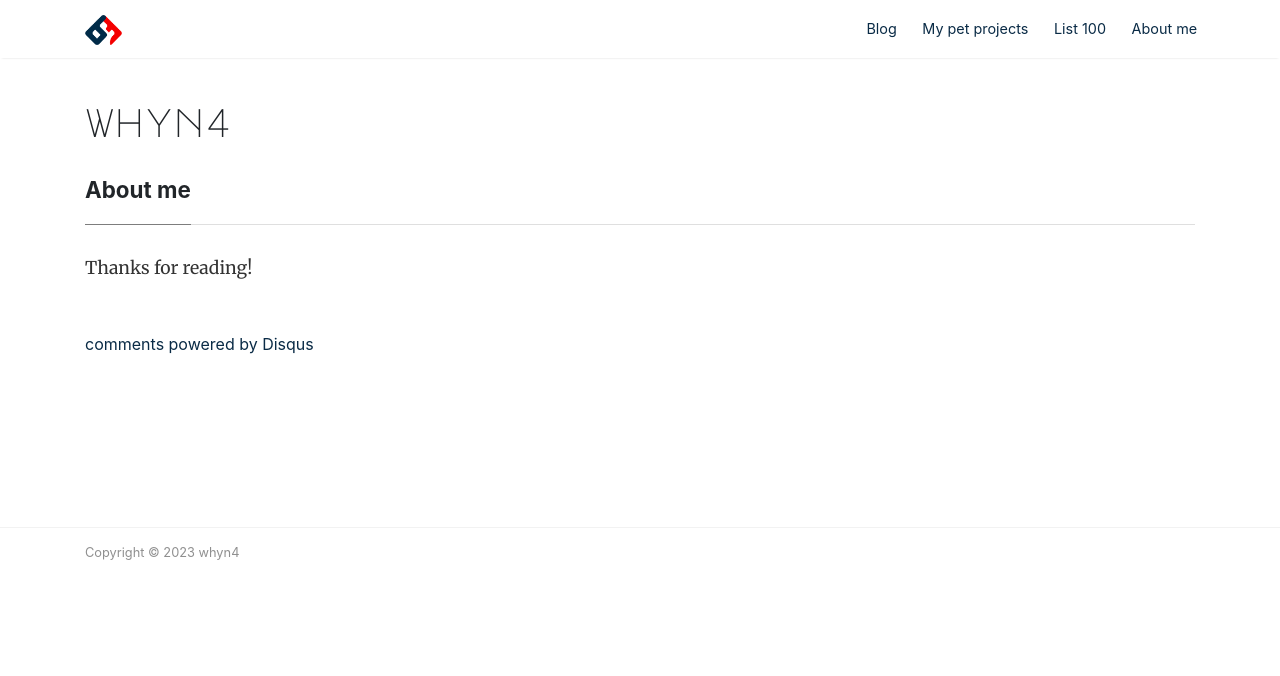
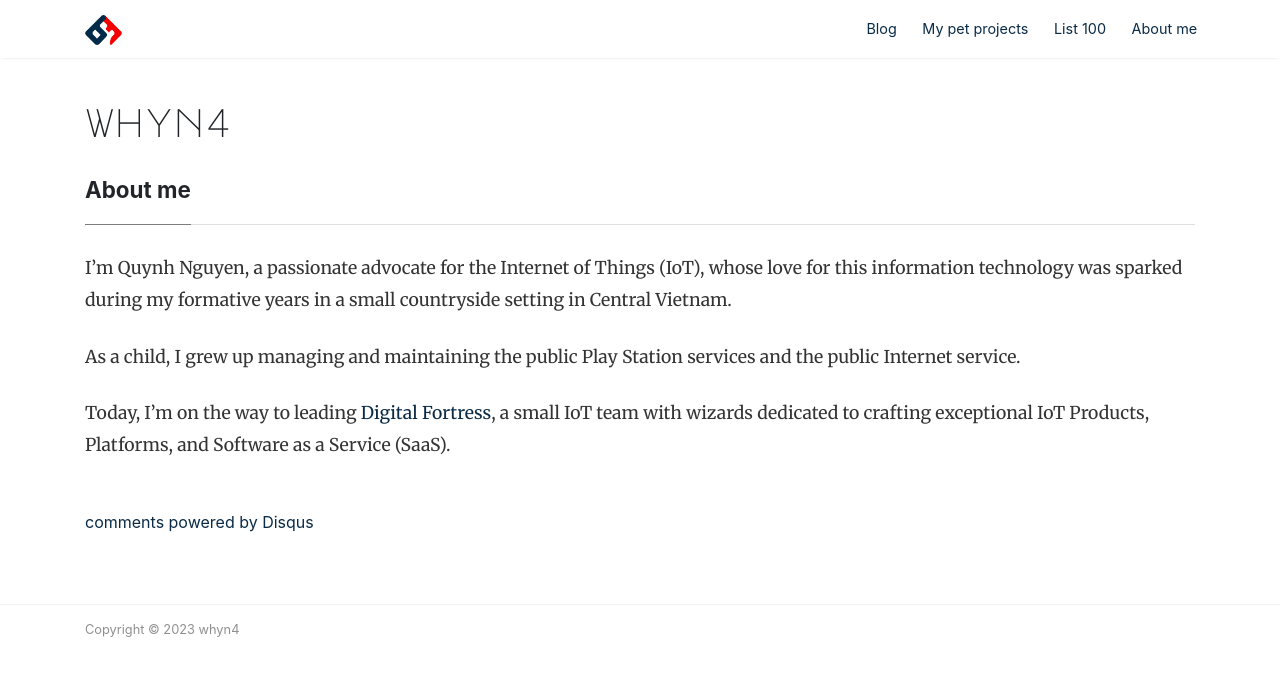
Before and after one commit to Quynh-Nguyen/quynh-nguyen.github.io, a Jekyll site: the page built from _pages/about.md, in a window 1280 px wide. Shown: the top 676 px of the page. Built offline with Jekyll 4.4.1, drawn with Linux system fonts in a browser that asks for light colours; nearby versions of some CDN libraries; comment, search, counter and statistics services are not loaded.

Commit message:
Update about.md

```diff
--- a/_pages/about.md
+++ b/_pages/about.md
@@ -7,4 +7,8 @@ permalink: /about
 
 
 
-Thanks for reading!
+I'm Quynh Nguyen, a passionate advocate for the Internet of Things (IoT), whose love for this information technology was sparked during my formative years in a small countryside setting in Central Vietnam.
+
+As a child, I grew up managing and maintaining the public Play Station services and the public Internet service.
+
+Today, I'm on the way to leading [Digital Fortress](https://digitalfortress.dev/), a small IoT team with wizards dedicated to crafting exceptional IoT Products, Platforms, and Software as a Service (SaaS).
```
